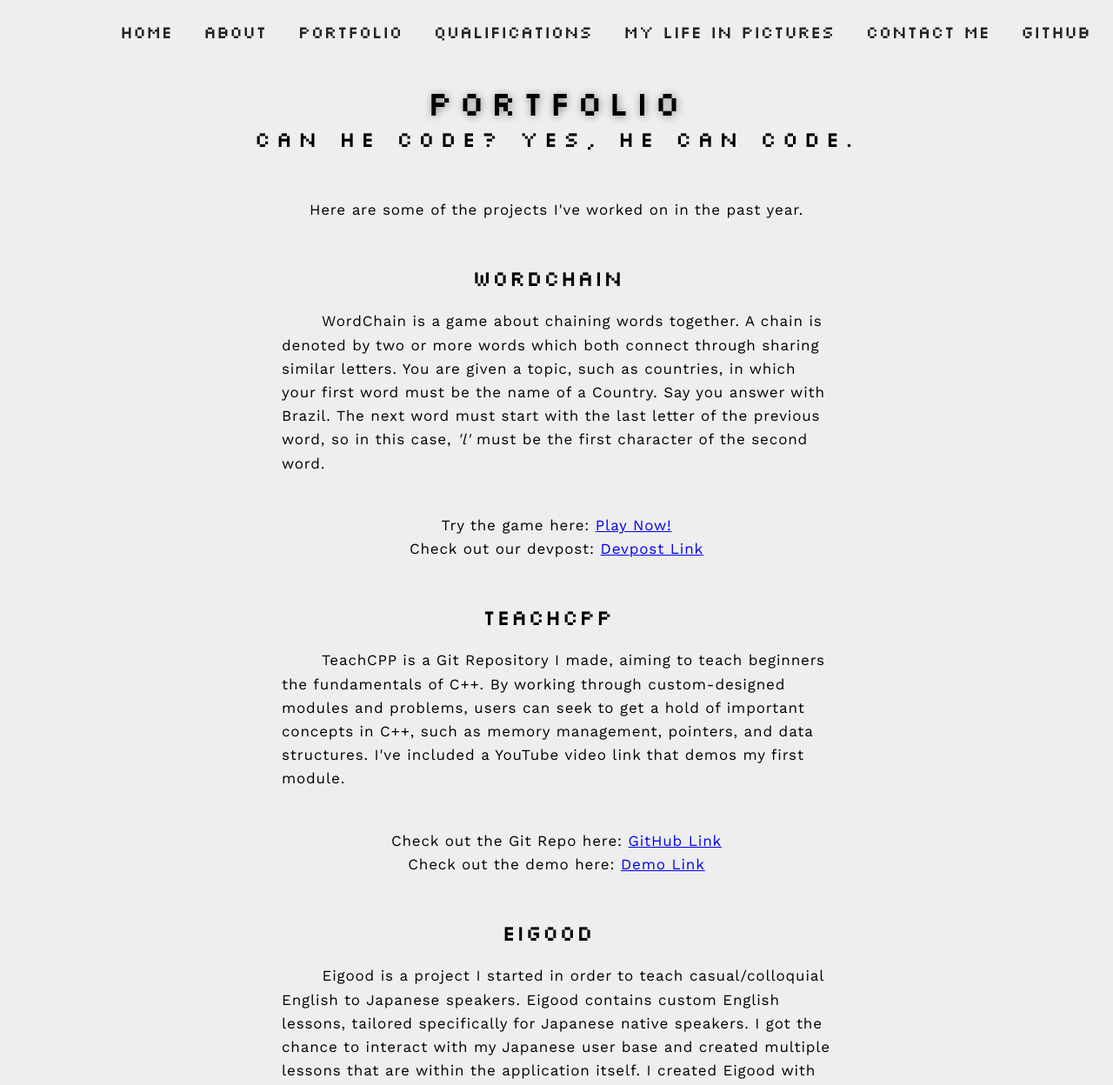
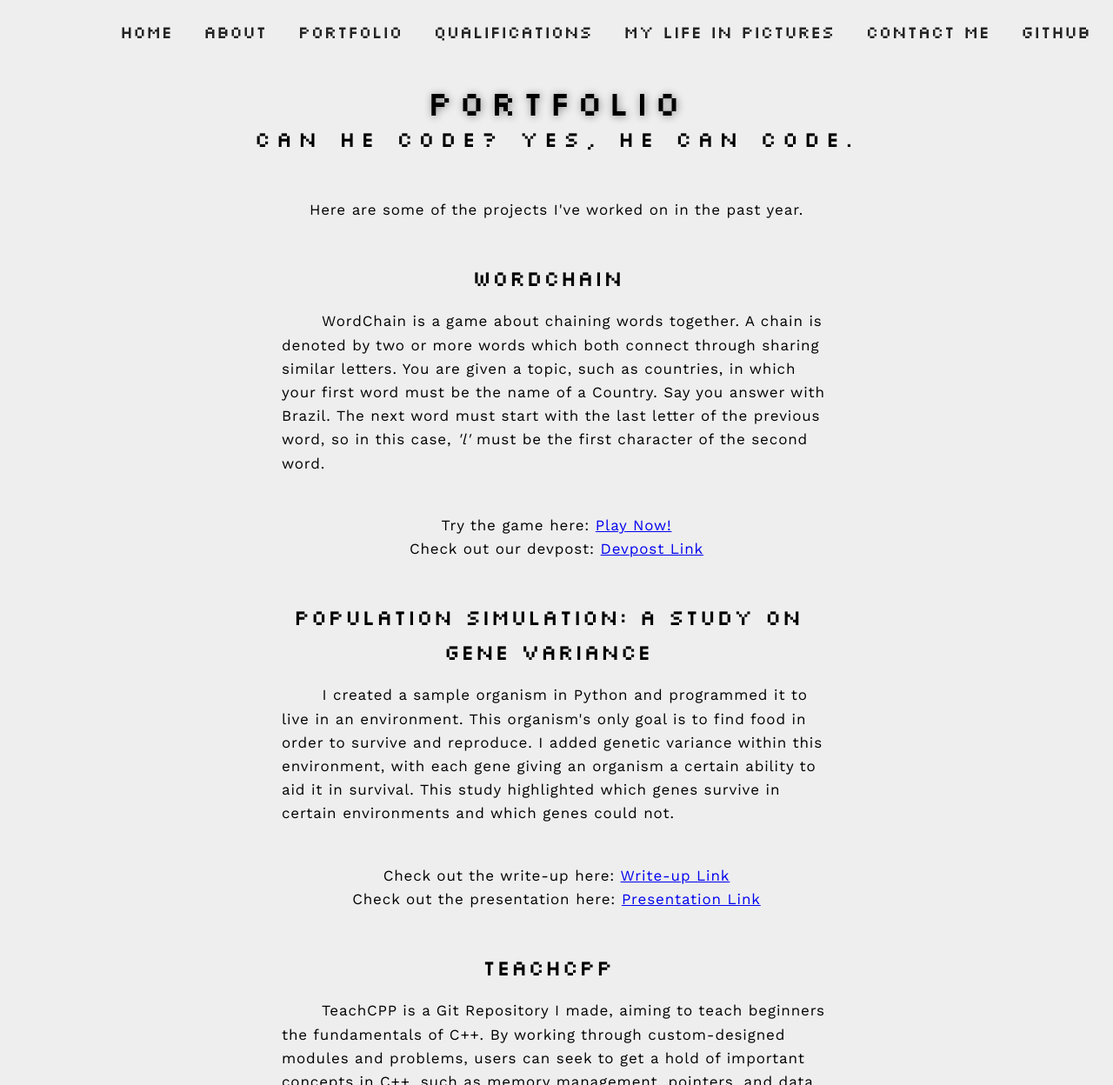
Before and after one commit to rishisant/website_rishi, a plain HTML site: page portfolio.html in a window 1280 px wide. Shown: the top 1248 px of the page at 87% size. Drawn offline with nearby package versions, Linux system fonts and the light colour scheme; a web font is replaced by a local one.

Commit message:
Added PSim to Portfolio

```diff
--- a/portfolio.html
+++ b/portfolio.html
@@ -48,7 +48,21 @@
                 </p>
             </p>
 
+            <br>
+            <subtext id="sidetoside">Population Simulation: A Study on Gene Variance</subtext>
+            <p>
+                &nbsp;&nbsp;&nbsp;&nbsp;&nbsp;&nbsp;
+                I created a sample organism in Python and programmed it to live in an environment. This
+                organism's only goal is to find food in order to survive and reproduce. I added genetic
+                variance within this environment, with each gene giving an organism a certain ability to
+                aid it in survival. This study highlighted which genes survive in certain environments and
+                which genes could not.
 
+                <p style="text-align:center;">
+                    <br>Check out the write-up here: <a href="./src/pdf/PopulationSimulation_Writeup.pdf">Write-up Link</a>
+                    <br>Check out the presentation here: <a href="https://youtu.be/-HJJqzwSwAc">Presentation Link</a>
+                </p>
+            </p>
 
             <br>
             <subtext id="sidetoside">TeachCPP</subtext>
```
Also changed, not shown: 2 other files.
